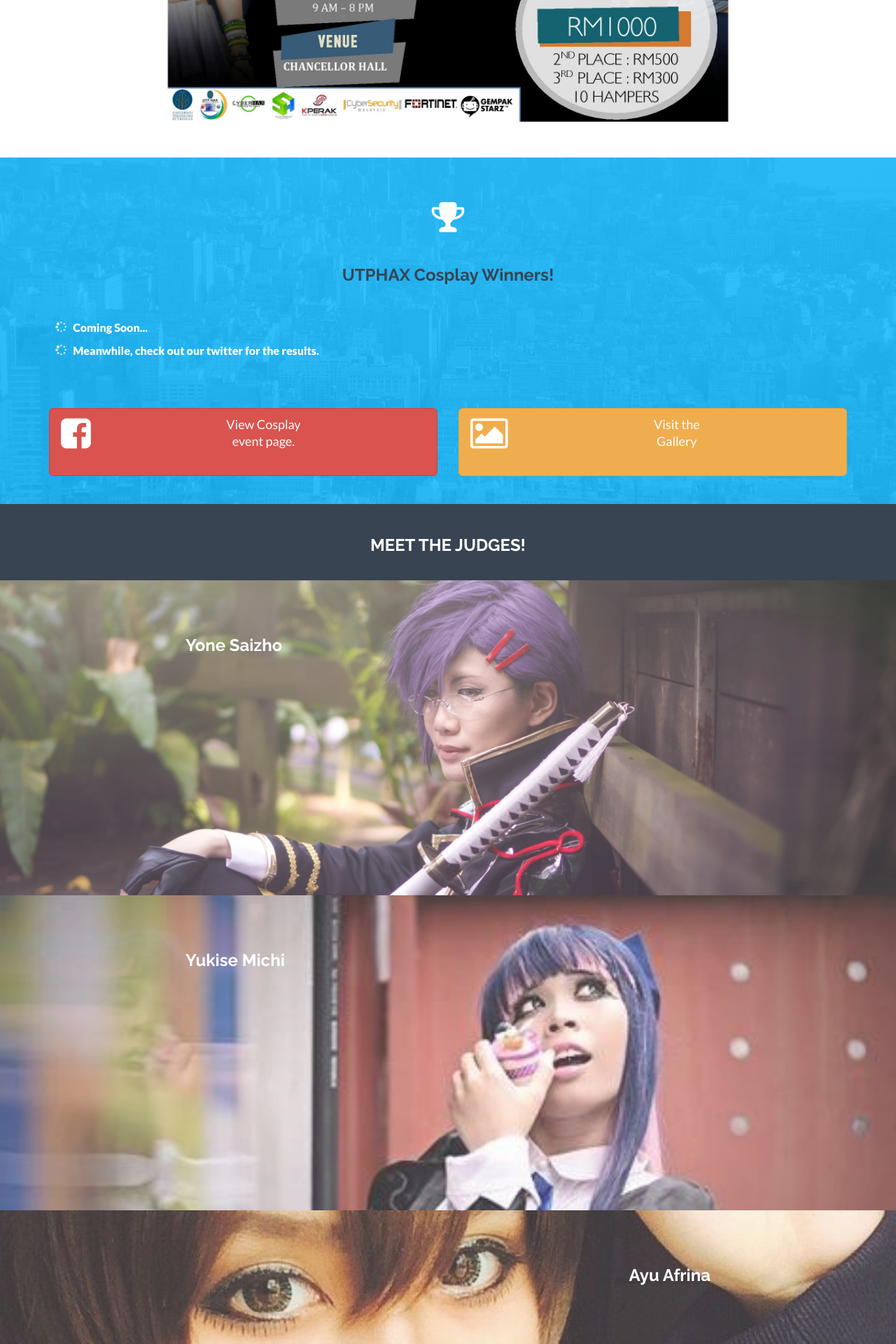
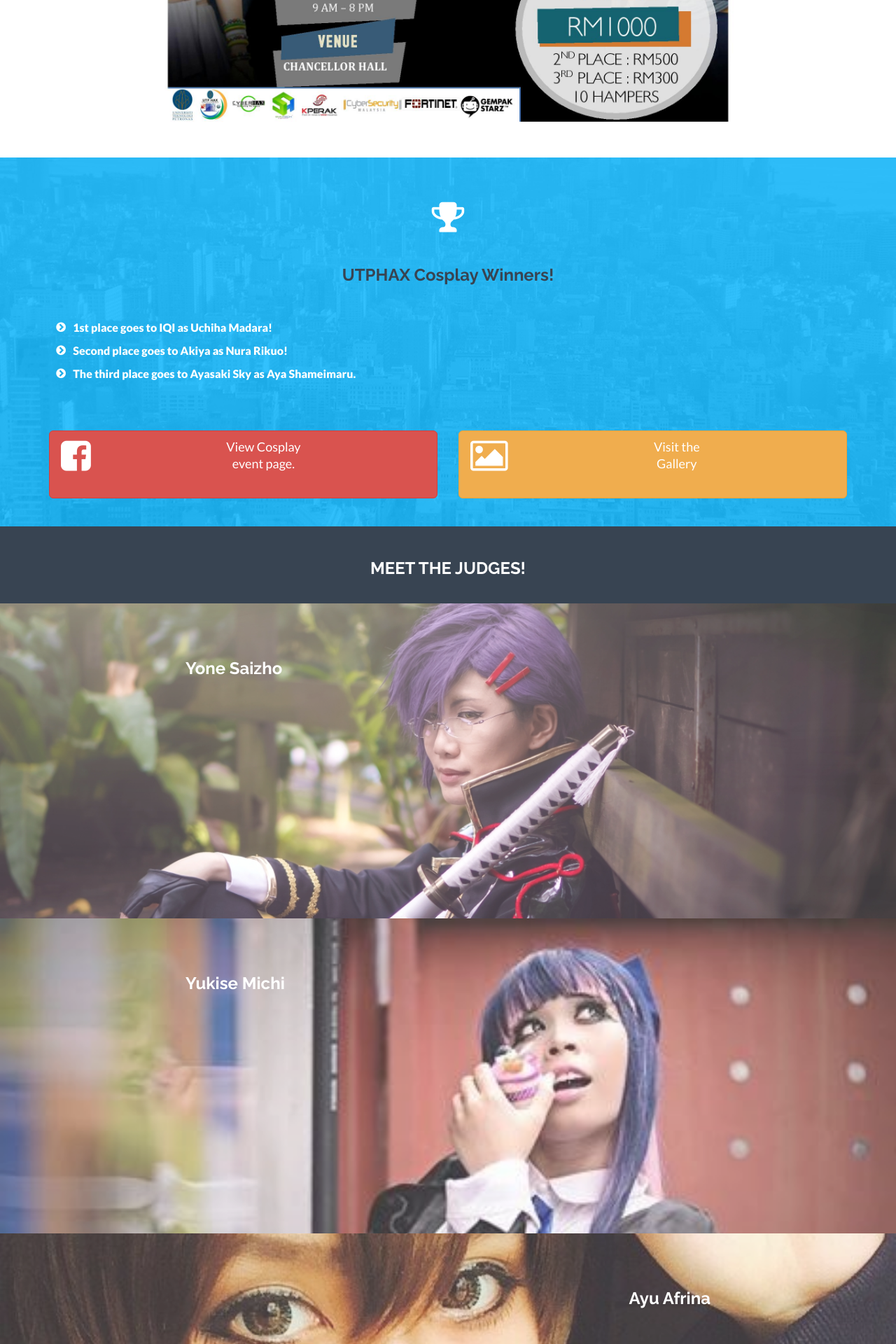
Before and after one commit to utphax/utphax.github.io, a Jekyll site: the page built from cosplay.html, in a window 1280 px wide. Shown: the part 852-2772 px from the top of the page at 70% size. Built offline with Jekyll 4.4.1, drawn with Linux system fonts in a browser that asks for light colours; nearby versions of some CDN libraries.

Commit message:
updated gallery
- fixed galleria nav not seen
- updated gallery layout
- fixed typo in prize page
- updated cosplay winners 1-3
- switched utphax’15 flickr gallery to the new sets

```diff
--- a/_includes/css/style.css
+++ b/_includes/css/style.css
@@ -596,7 +596,7 @@ csmall {
     z-index: 1;
     }
 
-.galleria-container { background: #fff;}
+.galleria-container { background: grey;}
 .galleria-thumbnails { margin: auto;}
 
 #prizewrap {
--- a/_layouts/gallery.html
+++ b/_layouts/gallery.html
@@ -3,8 +3,10 @@
 {% include head.html %}
 <body>
   {% include nav.html %}
+  <div id="prizewrap">
   {% include wrap.html %}
   {{ content }}
+  </div>
   {% include footer.html %}
   {% include js_gallery.html %}
 </body>
--- a/_posts/competition/2015-05-25-prize.html
+++ b/_posts/competition/2015-05-25-prize.html
@@ -23,14 +23,14 @@ categories:
           <ul>
             <li>Round 1 - Yolo (APU)</li>
             <li>Round 2 - N0ob13s (KPTM Alor Setar)</li>
-            <li>Round 3 - Alfarabi 2.0 (UiTM Melaka)</li>
+            <li>Round 3 - Alfarabi 2.0 (UiTM Perlis)</li>
             <li>Round 4 - EZ (APU)</li>
-            <li>Round 5 - Alfarabi 2.0 (UiTM Melaka)</li>
+            <li>Round 5 - Alfarabi 2.0 (UiTM Perlis)</li>
           </ul>
         </ul>
         <br/>
       <li><b>Semi-Final Stage - RM 1000</b><br/>
-        There is a jackpot challenge in the semi-final stage where the first solver are rawarded with RM1000.</li>
+        There is a jackpot challenge in the semi-final stage where the first solver are rewarded with RM1000.</li>
         <ul>
           <ul>
             <li>Semi-Final - Tak_tau (UTP)</li>
--- a/assets/js/gallery.js
+++ b/assets/js/gallery.js
@@ -18,7 +18,7 @@
  * https://www.flickr.com/photos/134486812@N08/sets/72157660405550278
  *
  * galleria7 - UTPHAX'15
- * https://www.flickr.com/photos/134486812@N08/sets/72157660405504557
+ * https://www.flickr.com/photos/134486812@N08/albums/72157661369912751
  *
  */
 
@@ -29,4 +29,4 @@ $('#galleria3').galleria({flickr: 'set:72157658114228289'});
 $('#galleria4').galleria({flickr: 'set:72157660110467449'});
 $('#galleria5').galleria({flickr: 'set:72157660469686116'});
 $('#galleria6').galleria({flickr: 'set:72157660405550278'});
-$('#galleria7').galleria({flickr: 'set:72157660405504557'});
+$('#galleria7').galleria({flickr: 'set:72157661369912751'});
--- a/cosplay.html
+++ b/cosplay.html
@@ -21,8 +21,9 @@ permalink: /cosplay/
             <i class="fa fa-trophy"></i>
             <h3>UTPHAX Cosplay Winners!</h3><br/><br/>
               <div class="justified" style="color:white;font-weight:bold;font-size:16px;">
-                <ul class="fa-ul"><li><span class="fa-li fa fa-spinner fa-pulse"></span>Coming Soon...</li></ul>
-                <ul class="fa-ul"><li><span class="fa-li fa fa-spinner fa-pulse"></span>Meanwhile, check out our twitter for the results.</li></ul>
+                <ul class="fa-ul"><li><span class="fa-li fa fa-chevron-circle-right"></span>1st place goes to IQI as Uchiha Madara!</li></ul>
+                <ul class="fa-ul"><li><span class="fa-li fa fa-chevron-circle-right"></span>Second place goes to Akiya as Nura Rikuo!</li></ul>
+                <ul class="fa-ul"><li><span class="fa-li fa fa-chevron-circle-right"></span>The third place goes to Ayasaki Sky as Aya Shameimaru.</li></ul>
               </div>
               <br/><br/>
               <div class="row">
--- a/gallery.html
+++ b/gallery.html
@@ -46,3 +46,4 @@ permalink: /gallery/
     </div>
   </div><!-- /Tab panes -->
 </div><!-- /Galleria Tabs-->
+<div class="hline-w"></div>
```
